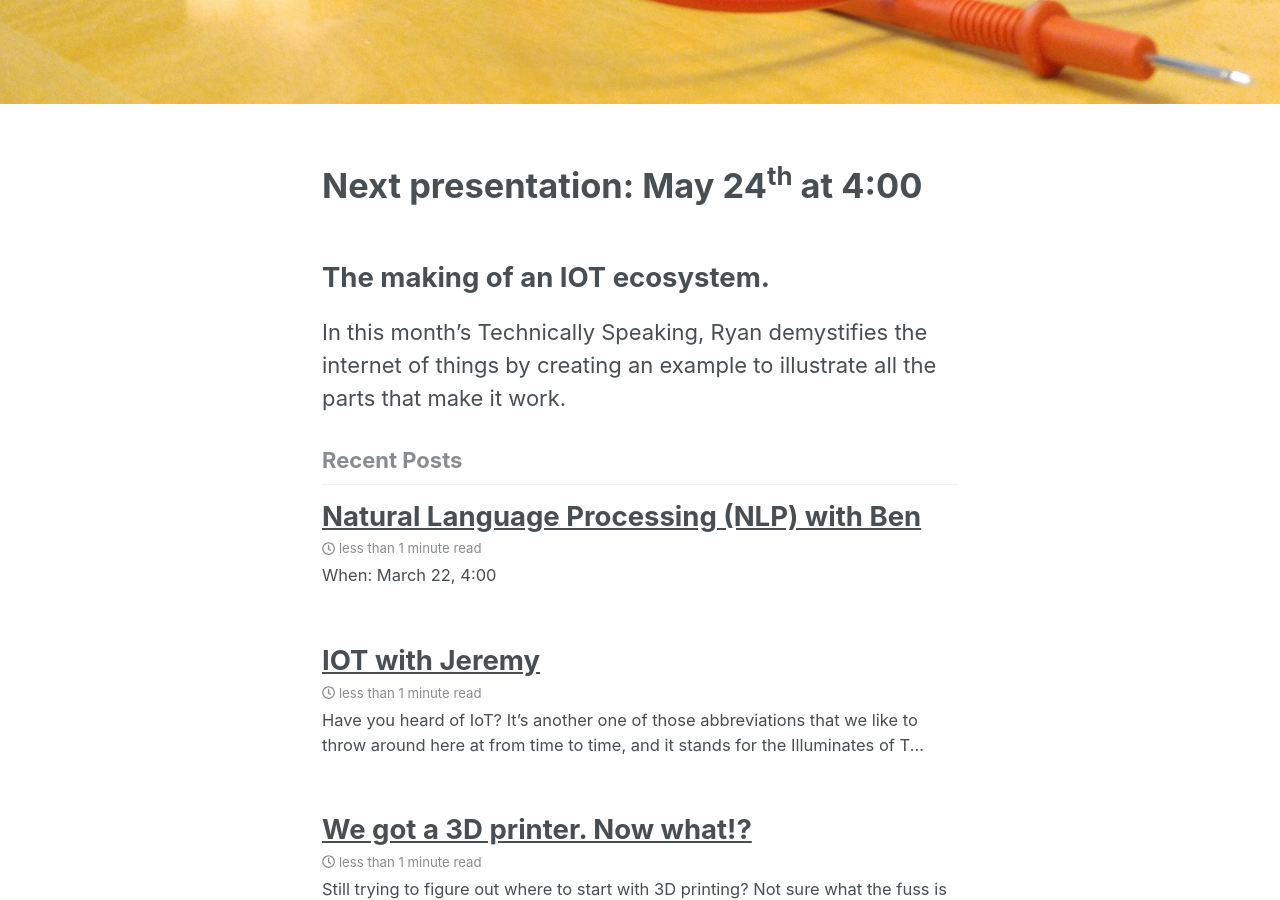
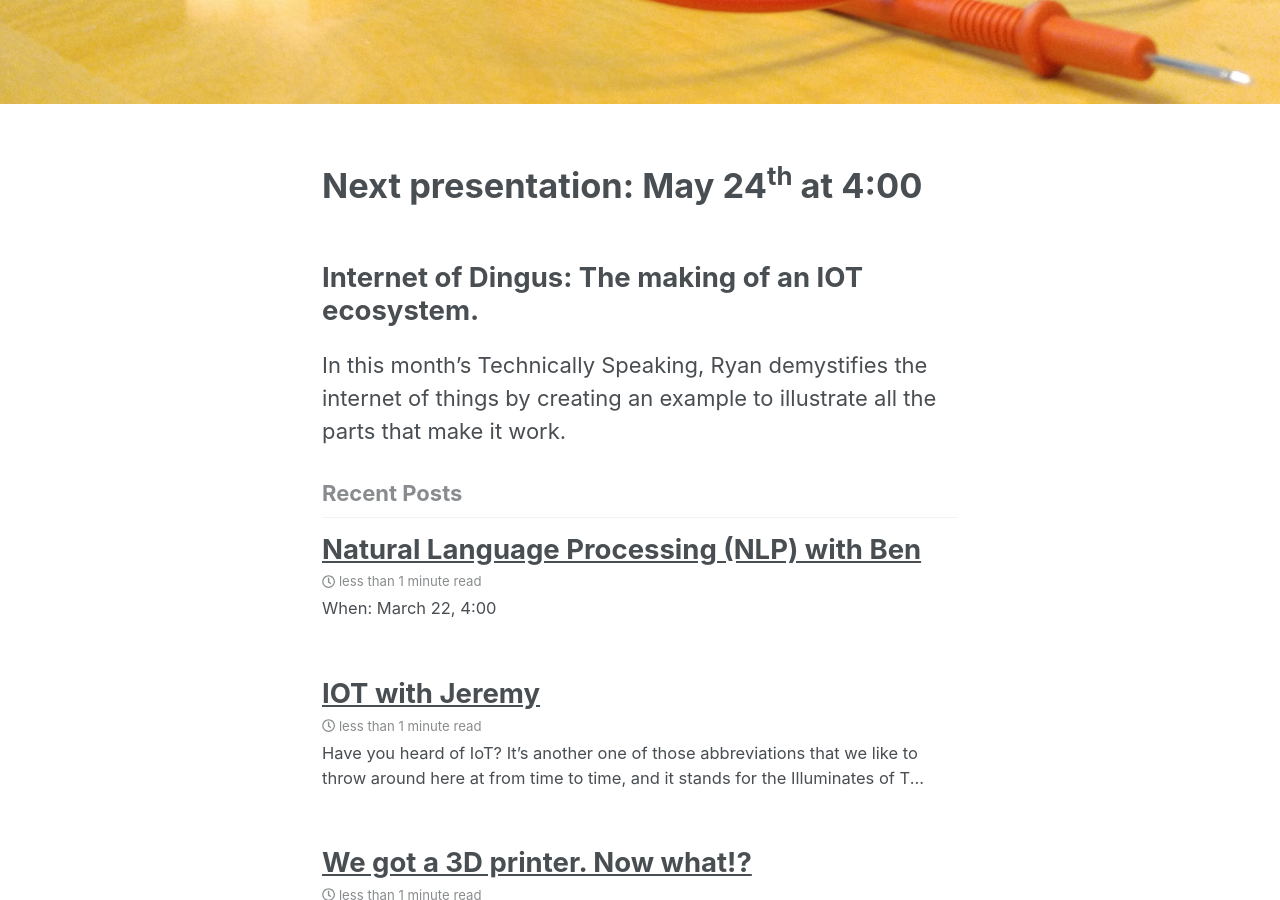
Before and after one commit to technicallySpeaking/technicallySpeaking.github.io, a Jekyll site: the page built from index.html, in a window 1280 px wide and 900 px high, scrolled down 407 px. Built offline with Jekyll 4.4.1, drawn with Linux system fonts in a browser that asks for light colours; nearby versions of some CDN libraries; the list of posts is cut into pages by our own code.

Commit message:
Updated 'index.html' via CloudCannon

```diff
--- a/index.html
+++ b/index.html
@@ -7,5 +7,5 @@ header:
   image: /assets/images/tech-header.jpg
 ---
 <h1>Next presentation: May 24<sup>th</sup> at 4:00</h1>
-<h2>The making of an IOT ecosystem.</h2>
+<h2>Internet of Dingus: The making of an IOT ecosystem.</h2>
 <p>In this month’s Technically Speaking, Ryan demystifies the internet of things by creating an example to illustrate all the parts that make it work.</p>
```
